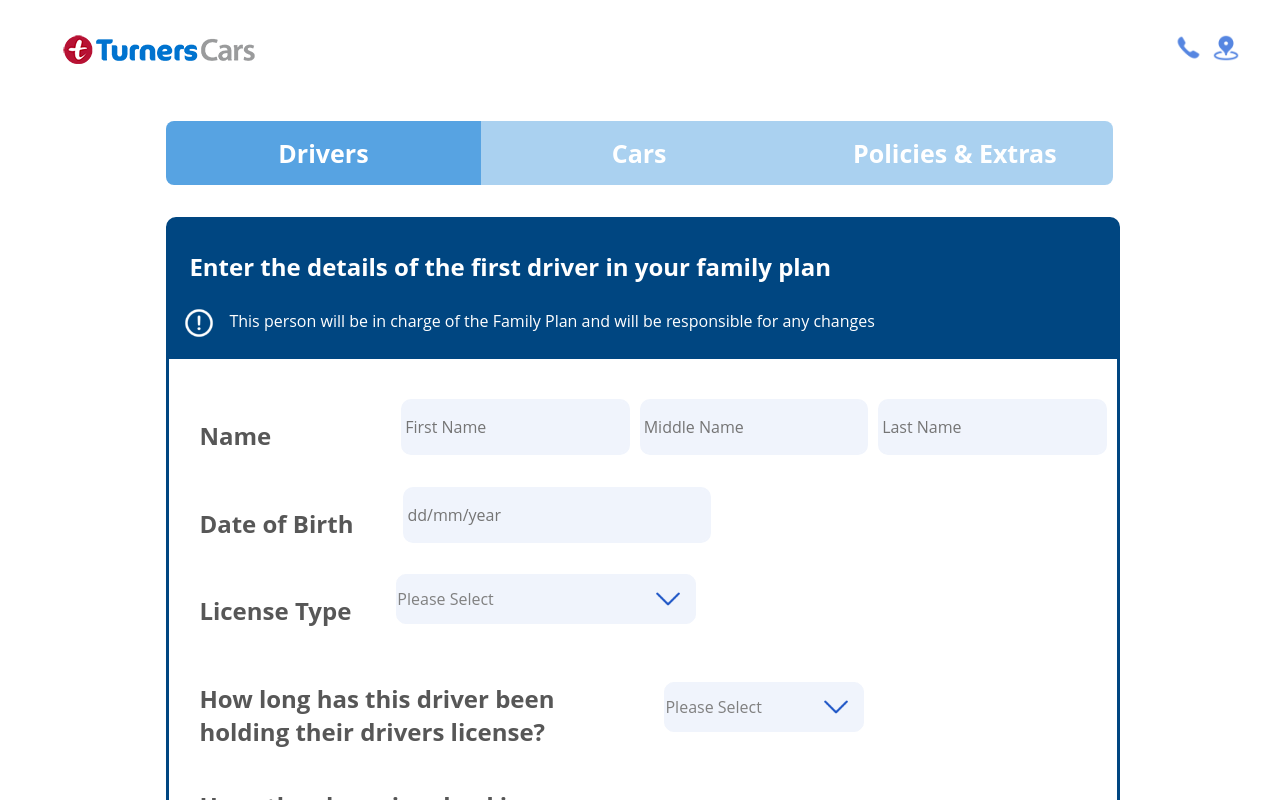
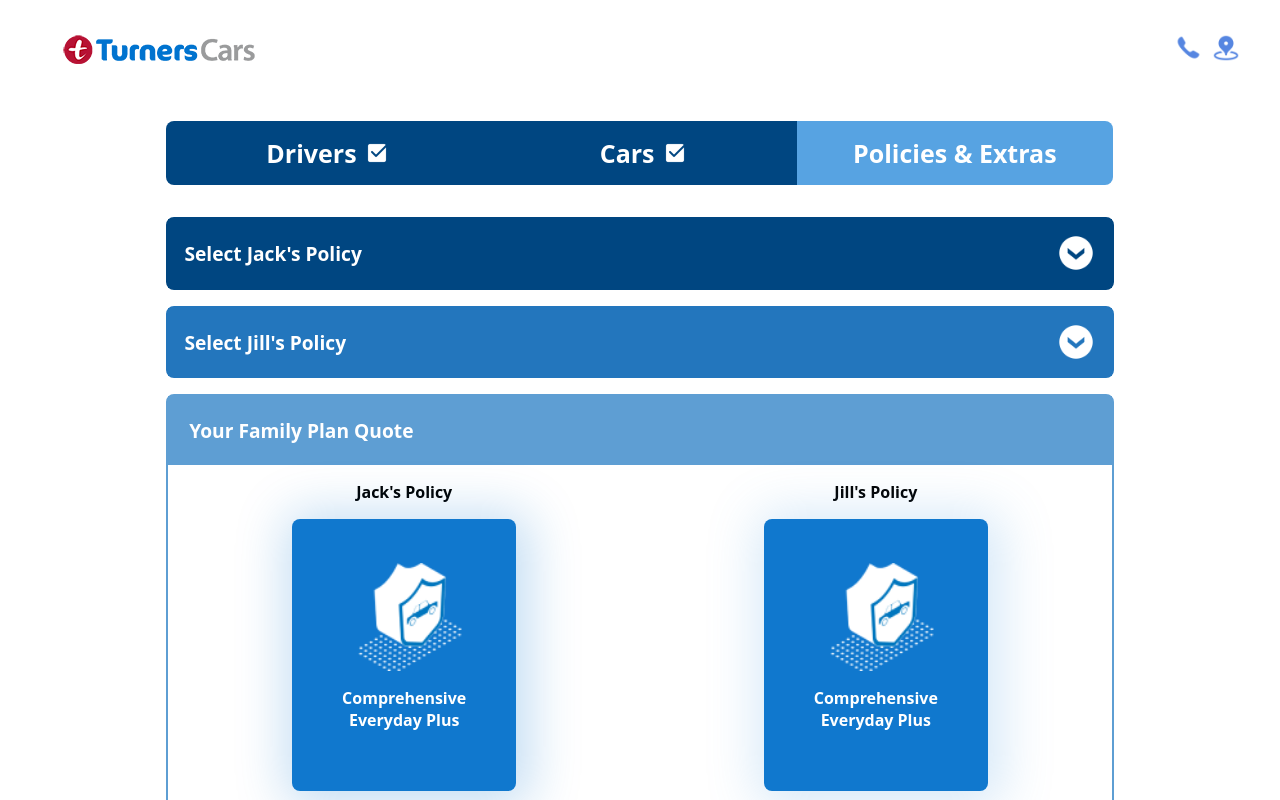
Before and after one commit to aidannairn/insure-a-vehicle, a React (Create React App) app: page /insurance in a window 1280 px wide. Shown: the top 800 px of the page. Built offline with nearby package versions, Linux system fonts and the light colour scheme.

Commit message:
feat: Amend some of the styling for components within PoliciesAndExtras.

```diff
--- a/src/components/PoliciesAndExtras/DriverPolicy/DriverPolicy.tsx
+++ b/src/components/PoliciesAndExtras/DriverPolicy/DriverPolicy.tsx
@@ -13,10 +13,13 @@ interface DriverPolicyProps {
 
 const DriverPolicy: React.FC<DriverPolicyProps> = ({ name, driverIndex, setFamilyDetails, familyDetails }) => {
   const [isExpanded, setIsExpanded] = useState<boolean>(false)
+  const [excess, setExcess] = useState(100)
 
   const handleArrowClick = () => setIsExpanded(!isExpanded)
 
   const excessAmounts: number[] = [100, 400, 500, 1000, 2000]
+
+  const handleExcessClick = (amount: number) => setExcess(amount)
 
   return (
     <div className="driver-policy">
@@ -35,7 +38,7 @@ const DriverPolicy: React.FC<DriverPolicyProps> = ({ name, driverIndex, setFamil
           <p>How much would you like {name}'s policy excess to be?</p>
           <div className="excess-amounts">
             {excessAmounts.map((amount: number, i: number) =>
-              <div key={i} className='excess-amount'>
+              <div key={i} className={`excess-amount ${amount === excess ? 'active' : null}`} onClick={() => handleExcessClick(amount)} >
                 <p>${amount}</p>
               </div>
             )}
--- a/src/components/PoliciesAndExtras/DriverPolicy/PolicyTypes/PolicyType/policy-type.css
+++ b/src/components/PoliciesAndExtras/DriverPolicy/PolicyTypes/PolicyType/policy-type.css
@@ -77,3 +77,7 @@
   background-color: #004681;
   cursor: pointer;
 }
+
+.select-policy-btn:active {
+  background-color: #013662;
+}
--- a/src/components/PoliciesAndExtras/DriverPolicy/driver-policy.css
+++ b/src/components/PoliciesAndExtras/DriverPolicy/driver-policy.css
@@ -83,3 +83,11 @@
   font-weight: bold;
   color: #004681;
 }
+
+.excess-amount.active {
+  background-color: #1078CE;
+}
+
+.excess-amount.active p {
+  color: white;
+}
--- a/src/components/PoliciesAndExtras/PoliciesAndExtras.tsx
+++ b/src/components/PoliciesAndExtras/PoliciesAndExtras.tsx
@@ -38,10 +38,10 @@ const PoliciesAndExtras: React.FC<Props> = () => {
         name: 'Jack',
         insurance: {
           type: 'comprehensive everyday plus',
-          amount: 4000,
-          excess: 1000
+          amount: 1000,
+          excess: 100
         },
-        addOns: ['mechanical breakdown'],
+        addOns: [],
         car: {
           make: 'toyota',
           model: 'prius',
@@ -52,7 +52,7 @@ const PoliciesAndExtras: React.FC<Props> = () => {
       {
         name: 'Jill',
         insurance: {
-          type: 'third party fire & theft',
+          type: 'comprehensive everyday plus',
           amount: 1000,
           excess: 100
         },
--- a/src/pages/Insurance.tsx
+++ b/src/pages/Insurance.tsx
@@ -36,8 +36,8 @@ const FormStepOption: React.FC<StepOptionProps> = ({ step, setIsActive }) => {
 }
 
 const Insurance: React.FC = () => {
-  const [isActive, setIsActive] = useState<string>('drivers')
-  const [isComplete, setIsComplete] = useState<string[]>([])
+  const [isActive, setIsActive] = useState<string>('policies & extras')
+  const [isComplete, setIsComplete] = useState<string[]>(['drivers', 'cars'])
 
   const steps: StepInterface[] = [
     {
```
